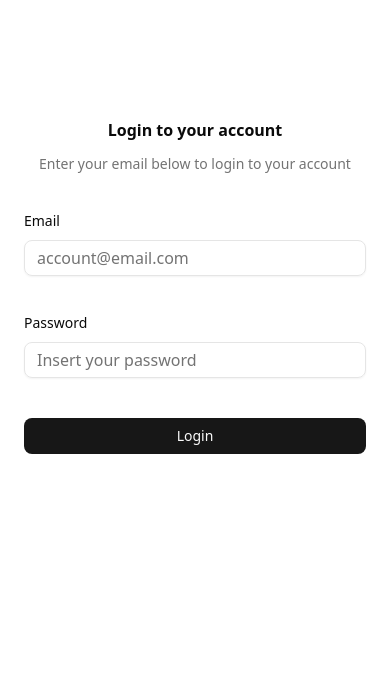
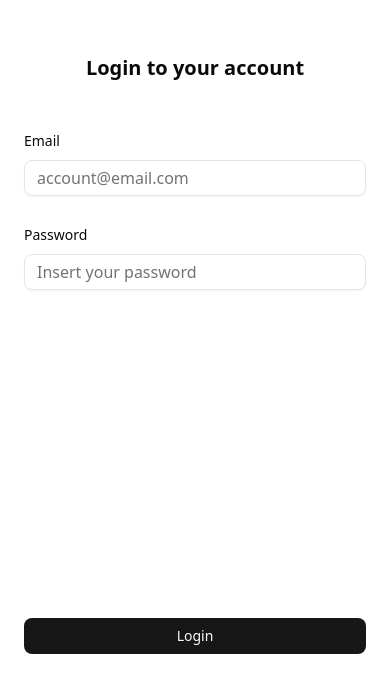
Before and after one commit to 6eero/Arthafolio, a Next.js app: page /login in a window 390 px wide. Shown: the part 166-844 px from the top of the page. Built offline with nearby package versions, Linux system fonts and the light colour scheme.

Commit message:
feat: imporved login ui

```diff
--- a/Modules/App/Login/Challenges/Main.tsx
+++ b/Modules/App/Login/Challenges/Main.tsx
@@ -71,26 +71,23 @@ const LoginMain = () => {
             </CardContent>
           </Card>
 
-          <div className="sm:hidden w-screen p-6">
+          <div className="sm:hidden w-screen h-screen p-6 flex flex-col justify-between">
             {error && <Alert className="mb-4" error={error} />}
-            <div className="flex flex-col gap-10">
-              <div className="flex flex-col items-center gap-4">
-                <Logo bgColor="var(--color-card-2)" className="w-12 h-12" />
-                <p className="leading-none font-semibold">{t("title")}</p>
-                <p className="text-muted-foreground text-sm">
-                  {t("description")}
+
+            <div className="flex flex-col gap-8 pt-26">
+              <div className="flex flex-col items-center gap-4 pb-6">
+                <Logo bgColor="var(--color-card-2)" className="w-20 h-20" />
+                <p className="text-xl leading-none font-semibold">
+                  {t("title")}
                 </p>
               </div>
-
-              <div className="grid gap-3">
               <FormikInput
                 name="email"
                 label={"login.fields.email.label"}
                 placeholder={"login.fields.email.placeholder"}
                 formik={formik}
               />
-              </div>
-              <div className="">
+
               <FormikInput
                 name="password"
                 label={"login.fields.password.label"}
@@ -98,16 +95,10 @@ const LoginMain = () => {
                 formik={formik}
               />
             </div>
-              <div className="flex flex-col gap-3">
-                <CustomButton
-                  loading={loading}
-                  type="submit"
-                  className="w-full"
-                >
+
+            <CustomButton loading={loading} type="submit" className="w-full">
               {t("login")}
             </CustomButton>
-              </div>
-            </div>
           </div>
         </form>
       )}
```
Lines whose indentation alone changed are shown as unchanged.
